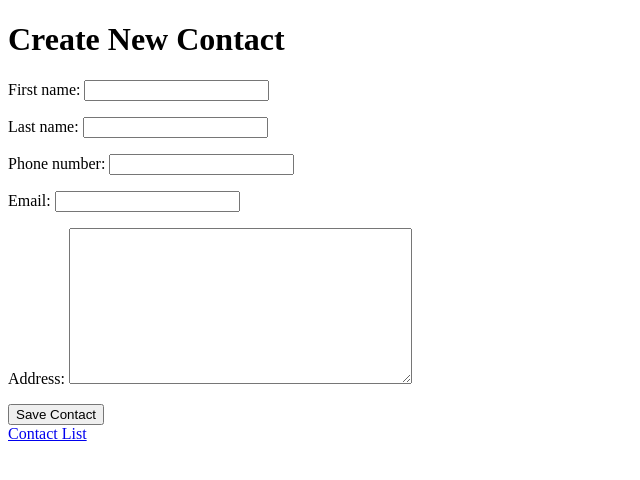
After one commit to maheshpamulapati21/Mahesh_Pamulapati, a Django app: page /create/ in a window 1280 px wide. The commit adds this page. Shown: the top 480 px of the page, without its empty margins (0-640 px from the left). Run offline with Django 4.2, Linux system fonts and the light colour scheme.

Commit message:
Create contact

```diff
--- /dev/null
+++ b/MY_Contacts/Templates/MY_Contacts/contact_create.html
@@ -0,0 +1,19 @@
+<!DOCTYPE html>
+<html lang="en">
+<head>
+    <meta charset="UTF-8">
+    <title>Create New Contact</title>
+    <!-- Add any additional head content or CSS links here -->
+</head>
+<body>
+    <h1>Create New Contact</h1>
+
+    <form method="post">
+        {% csrf_token %}
+        {{ form.as_p }}
+        <button type="submit">Save Contact</button>
+    </form>
+    <a href="{% url 'MY_Contacts:contact_list' %}">Contact List</a>
+
+</body>
+</html>
--- a/MY_Contacts/Templates/MY_Contacts/contact_detail.html
+++ b/MY_Contacts/Templates/MY_Contacts/contact_detail.html
@@ -1,5 +1,4 @@
-<!-- contact_detail.html -->
-{% extends 'base.html' %}
+{% extends 'MY_Contacts/base.html' %}
 
 {% block content %}
 <h2>Contact Detail</h2>
@@ -8,5 +7,5 @@
 <p>Email: {{ contact.email }}</p>
 <p>Address: {{ contact.address }}</p>
 <a href="{% url 'contact_edit' contact.id %}">Edit</a> |
-  <a href="{% url 'contact_list' %}">Back to list</a>
+<a href="{% url 'contact_list' contact.id %}">Back to list</a>
 {% endblock %}
--- a/MY_Contacts/Templates/MY_Contacts/contact_list.html
+++ b/MY_Contacts/Templates/MY_Contacts/contact_list.html
@@ -12,5 +12,8 @@
             <li>No contacts available.</li>
         {% endfor %}
     </ul>
+    <a href="{% url 'MY_Contacts:contact_create' %}">Create Contact</a>
+
+
 </body>
 </html>
--- a/MY_Contacts/forms.py
+++ b/MY_Contacts/forms.py
@@ -5,4 +5,3 @@ class ContactForm(forms.ModelForm):
     class Meta:
         model = Contact
         fields = ['first_name', 'last_name', 'phone_number', 'email', 'address']
-        # Add any additional fields you want to include in your form.
--- a/MY_Contacts/urls.py
+++ b/MY_Contacts/urls.py
@@ -1,11 +1,12 @@
 from django.urls import path
 from . import views
 
+app_name = 'MY_Contacts'
 
 urlpatterns = [
     path('', views.contact_list, name='contact_list'),
-    path('contact/', views.contact_new, name='contact_form'),
-    path('contact/<int:id>/', views.contact_detail, name='contact_detail'),
-    path('contact/<int:id>/edit/', views.contact_edit, name='contact_update'),
-    path('contact/<int:id>/delete/', views.contact_delete, name='contact__confirm_delete'),
+    path('create/', views.contact_create, name='contact_create'),
+    path('<int:id>/', views.contact_detail, name='contact_detail'),
+    path('<int:id>/edit/', views.contact_edit, name='contact_update'),
+    path('<int:id>/delete/', views.contact_delete, name='contact_confirm_delete'),
 ]
--- a/MY_Contacts/views.py
+++ b/MY_Contacts/views.py
@@ -1,46 +1,59 @@
-from django.shortcuts import render, get_object_or_404, redirect
-from .models import Contact
-from .forms import ContactForm
+from django.shortcuts import render, redirect
+from .models import Contact  # Import your Contact model
+from .forms import ContactForm  # Import your contact form
 
+def contact_list(request):
+    contacts = Contact.objects.all()  # Retrieve all contacts from the database
+    context = {'contact': contacts}
+    return render(request, 'MY_Contacts/contact_list.html', context)
 
-
-# View to list all contacts
-def contact_list(request):
-    contacts = Contact.objects.all()
-    return render(request, 'MY_contacts/contact_list.html', {'contacts': contacts})
-
-# View to create a new contact
-def contact_new(request):
-    if request.method == "POST":
+def contact_create(request):
+    if request.method == 'POST':
         form = ContactForm(request.POST)
         if form.is_valid():
+            # Save the contact data to the database
             form.save()
-            return redirect('contact_list')
+            return redirect('MY_Contacts:contact_list.html')
     else:
         form = ContactForm()
-    return render(request, 'MY_contacts/contact_form.html', {'form': form})
 
-# View to display contact details
+    context = {'form': form}
+    return render(request, 'MY_Contacts/contact_create.html', context)
+
+from django.shortcuts import render, get_object_or_404
+
 def contact_detail(request, id):
-    contact = get_object_or_404(Contact, id=id)
-    return render(request, 'MY_contacts/contact_detail.html', {'contact': contact})
+    contact = get_object_or_404(Contact, id=id)  # Retrieve the contact by its ID
+    context = {'contact': contacts}
+    return render(request, 'MY_Contacts/contact_detail.html', context)
 
-# View to edit an existing contact
+from django.shortcuts import render, redirect, get_object_or_404
+from .models import Contact  # Import your Contact model
+from .forms import ContactForm  # Import your contact form
+
 def contact_edit(request, id):
-    contact = get_object_or_404(Contact, id=id)
-    if request.method == "POST":
+    contact = get_object_or_404(Contact, id=id)  # Retrieve the contact by its ID
+
+    if request.method == 'POST':
         form = ContactForm(request.POST, instance=contact)
         if form.is_valid():
             form.save()
-            return redirect('contact_detail', id=contact.id)
+            return redirect('MY_Contacts:contact_detail', id=id)  # Redirect to the contact detail page
     else:
         form = ContactForm(instance=contact)
-    return render(request, 'MY_contacts/contact_update.html', {'form': form})
 
-# View to delete a contact
+    context = {'form': form, 'contact': contacts}
+    return render(request, 'MY_Contacts/contact_update.html', context)
+
+from django.shortcuts import render, redirect, get_object_or_404
+from .models import Contact  # Import your Contact model
+
 def contact_delete(request, id):
-    contact = get_object_or_404(Contact, id=id)
-    if request.method == "POST":
+    contact = get_object_or_404(Contact, id=id)  # Retrieve the contact by its ID
+
+    if request.method == 'POST':
         contact.delete()
-        return redirect('contact_list')
-    return render(request, 'MY_contacts/contact_confirm_delete.html', {'contact': contact})
+        return redirect('MY_Contacts:contact_list')  # Redirect to the contact list
+
+    context = {'contact': contacts}
+    return render(request, 'MY_Contacts/contact_confirm_delete.html', context)
--- a/Mahesh_Pamulapati/urls.py
+++ b/Mahesh_Pamulapati/urls.py
@@ -1,26 +1,7 @@
-"""
-URL configuration for Mahesh_Pamulapati project.
-
-The `urlpatterns` list routes URLs to views. For more information please see:
-    https://docs.djangoproject.com/en/4.2/topics/http/urls/
-Examples:
-Function views
-    1. Add an import:  from my_app import views
-    2. Add a URL to urlpatterns:  path('', views.home, name='home')
-Class-based views
-    1. Add an import:  from other_app.views import Home
-    2. Add a URL to urlpatterns:  path('', Home.as_view(), name='home')
-Including another URLconf
-    1. Import the include() function: from django.urls import include, path
-    2. Add a URL to urlpatterns:  path('blog/', include('blog.urls'))
-"""
-
+from django.contrib import admin
 from django.urls import include, path
-from django.contrib import admin
-from MY_Contacts import views as contact_views
 
 urlpatterns = [
-    path('', contact_views.contact_list, name='home'),  # Set the contact list as the homepage
-    path('MY_Contacts/', include('MY_Contacts.urls')),
+    path('', include('MY_Contacts.urls', namespace='MY_Contacts')),  # Include and set the app's namespace
     path('admin/', admin.site.urls),
 ]
```
Also changed, not shown: MY_Contacts/Templates/MY_Contacts/base.html (added, +30 -0 lines), MY_Contacts/Templates/MY_Contacts/contact_confirm_delete.html (+13 -0 lines), MY_Contacts/Templates/MY_Contacts/contact_form.html (deleted, +0 -11 lines), MY_Contacts/Templates/MY_Contacts/contact_update.html (+10 -0 lines), Mahesh_Pamulapati/settings.py (+4 -47 lines), MY_Contacts/models.py (line endings or trailing spaces), db.sqlite3. Lines whose indentation alone changed are shown as unchanged.
